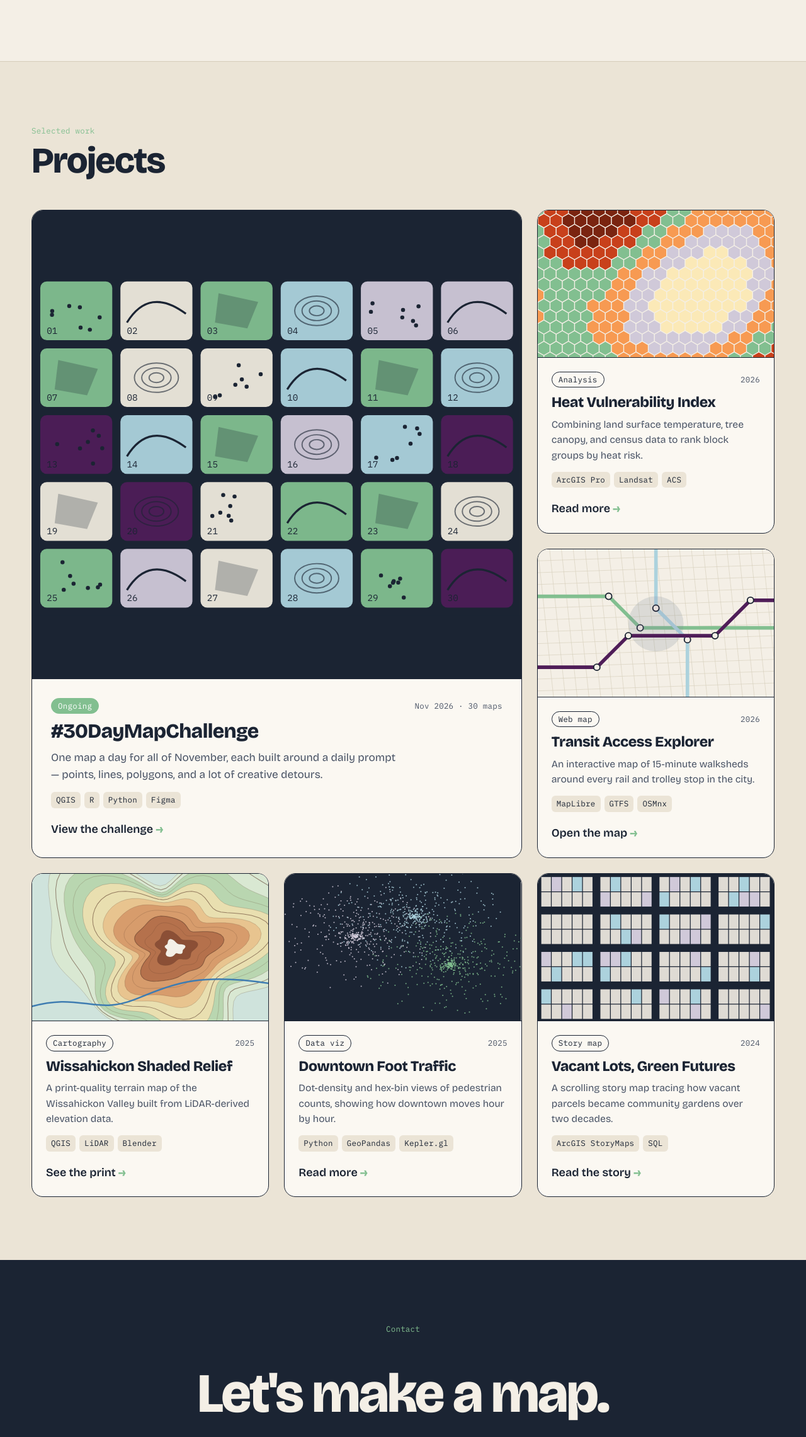
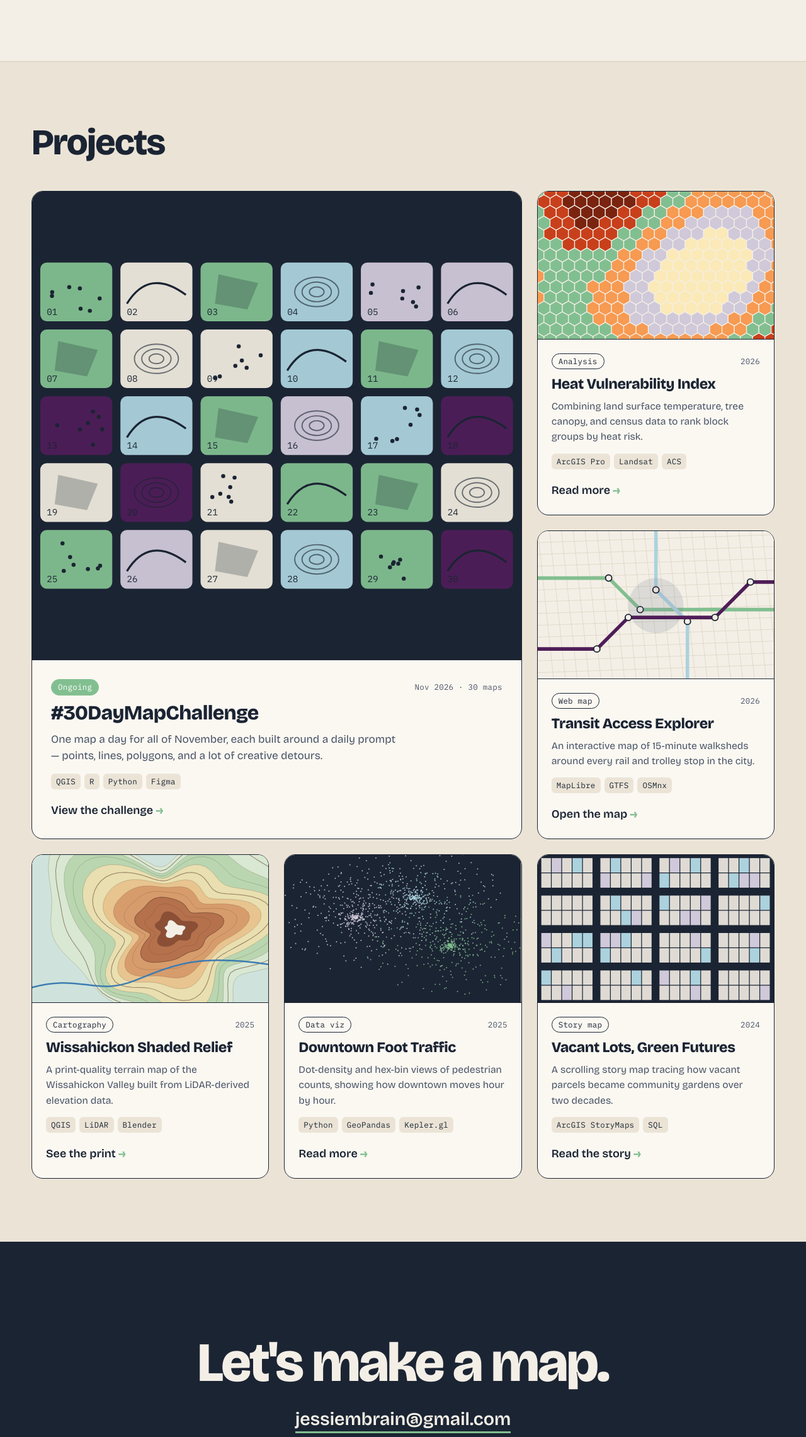
Before and after one commit to jessiembrain/jessiembrain.github.io, a plain HTML site: page index.html in a window 1280 px wide. Shown: the part 1249-3530 px from the top of the page at 63% size. Drawn offline with nearby package versions, Linux system fonts and the light colour scheme.

Commit message:
Update index.html

```diff
--- a/index.html
+++ b/index.html
@@ -77,7 +77,6 @@
   <!-- ============ PROJECTS ============ -->
   <section class="work" id="work">
     <div class="section-head">
-      <span class="mono section-num">Selected work</span>
       <h2>Projects</h2>
     </div>
 
@@ -181,7 +180,6 @@
   <!-- ============ CONTACT ============ -->
     <footer class="contact" id="contact">
     <div class="section-head">
-       <span class="mono section-num">Contact</span>
     </div>
     <h2>Let's make a map.</h2>
     <a class="email" href="mailto:jessiembrain@gmail.com">jessiembrain@gmail.com</a>
```
